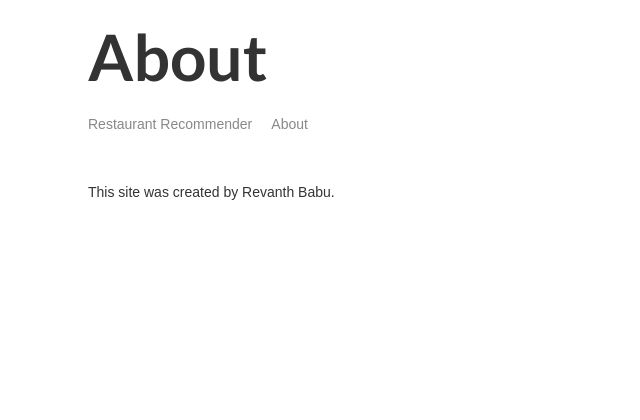
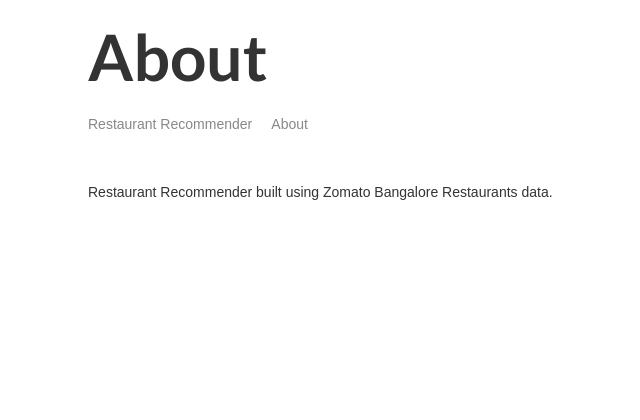
Before and after one commit to RevanthBabuPN/Restaurant-Recommender, a Flask app: page /about in a window 1280 px wide. Shown: the top 420 px of the page, without its empty margins (243-883 px from the left). Run offline with Flask 2, Linux system fonts and the light colour scheme; parts of the project's set-up code (start-up, migrations or seed data) failed here and were passed over.

Commit message:
add favicon

```diff
--- a/templates/404.html
+++ b/templates/404.html
@@ -6,7 +6,13 @@
 	<meta charset="UTF-8">
 	<meta http-equiv="X-UA-Compatible" content="IE=edge">
 	<meta name="viewport" content="width=device-width, initial-scale=1.0">
+
+	<link rel="stylesheet" href="https://cdn.jsdelivr.net/npm/semantic-ui@2.4.2/dist/semantic.min.css">
+
 	<link href="../static/css/styles.css" rel="stylesheet">
+
+	<link rel="shortcut icon" href="../static/img/favicon.ico">
+
 	<title>404</title>
 </head>
 <body>
--- a/templates/about.html
+++ b/templates/about.html
@@ -10,12 +10,15 @@
     <link rel="stylesheet" href="https://cdn.jsdelivr.net/npm/semantic-ui@2.4.2/dist/semantic.min.css">
 
 	<link href="../static/css/styles.css" rel="stylesheet">
+
+    <link rel="shortcut icon" href="../static/img/favicon.ico">
+
 	<title>About</title>
 </head>
 <body>
     <div class="main-content">
         {{ header(title) }}
-        <p>This site was created by Revanth Babu.</p>
+        <p>Restaurant Recommender built using Zomato Bangalore Restaurants data.</p>
         <!-- <img class="portrait" src="/img/react.png" /> -->
     </div>
     {{ footer() }}
--- a/templates/index.html
+++ b/templates/index.html
@@ -13,6 +13,8 @@
 	<script src="https://cdn.jsdelivr.net/npm/semantic-ui@2.4.2/dist/semantic.min.js"></script>
 
 	<link href="../static/css/styles.css" rel="stylesheet">
+
+	<link rel="shortcut icon" href="../static/img/favicon.ico">
 
 	<title>Restaurant Recommender</title>
 </head>
```
